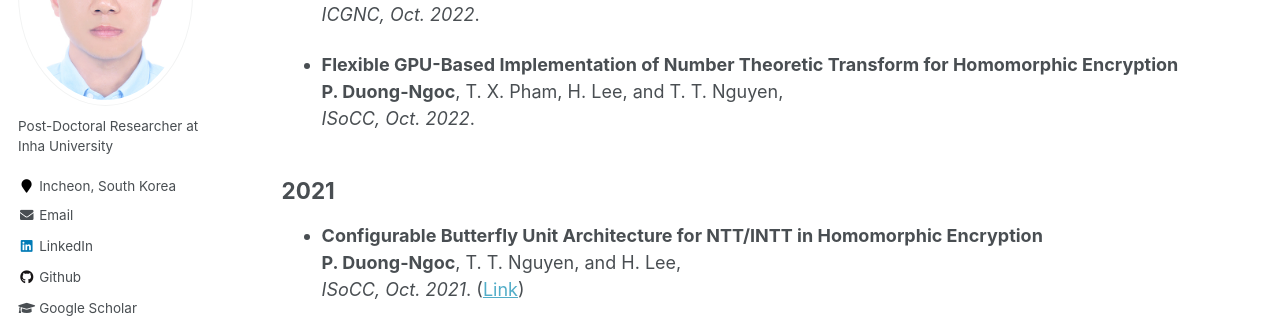
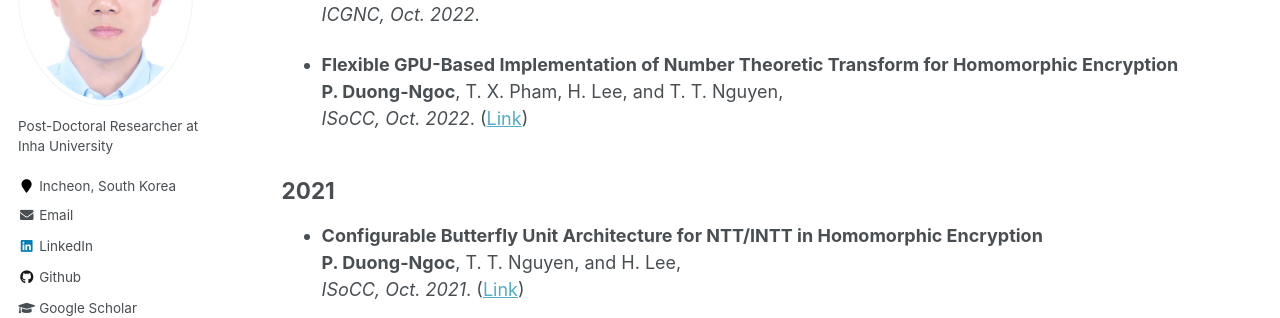
Before and after one commit to phapdn/phapdn.github.io, a Jekyll site: the page built from _pages/publications.md, in a window 1280 px wide and 900 px high, scrolled down 346 px. Shown: the part 152-470 px from the top of the window. Built offline with Jekyll 4.4.1, drawn with Linux system fonts in a browser that asks for light colours; some web fonts are replaced.

Commit message:
Update publications.md

```diff
--- a/_pages/publications.md
+++ b/_pages/publications.md
@@ -21,7 +21,7 @@ author_profile: true
 
 * **Flexible GPU-Based Implementation of Number Theoretic Transform for Homomorphic Encryption**
   **P. Duong-Ngoc**, T. X. Pham, H. Lee, and T. T. Nguyen,
-  *ISoCC, Oct. 2022*.
+  *ISoCC, Oct. 2022*. (<a href="https://ieeexplore.ieee.org/document/10031464">Link</a>)
 
 ## 2021
 
```
